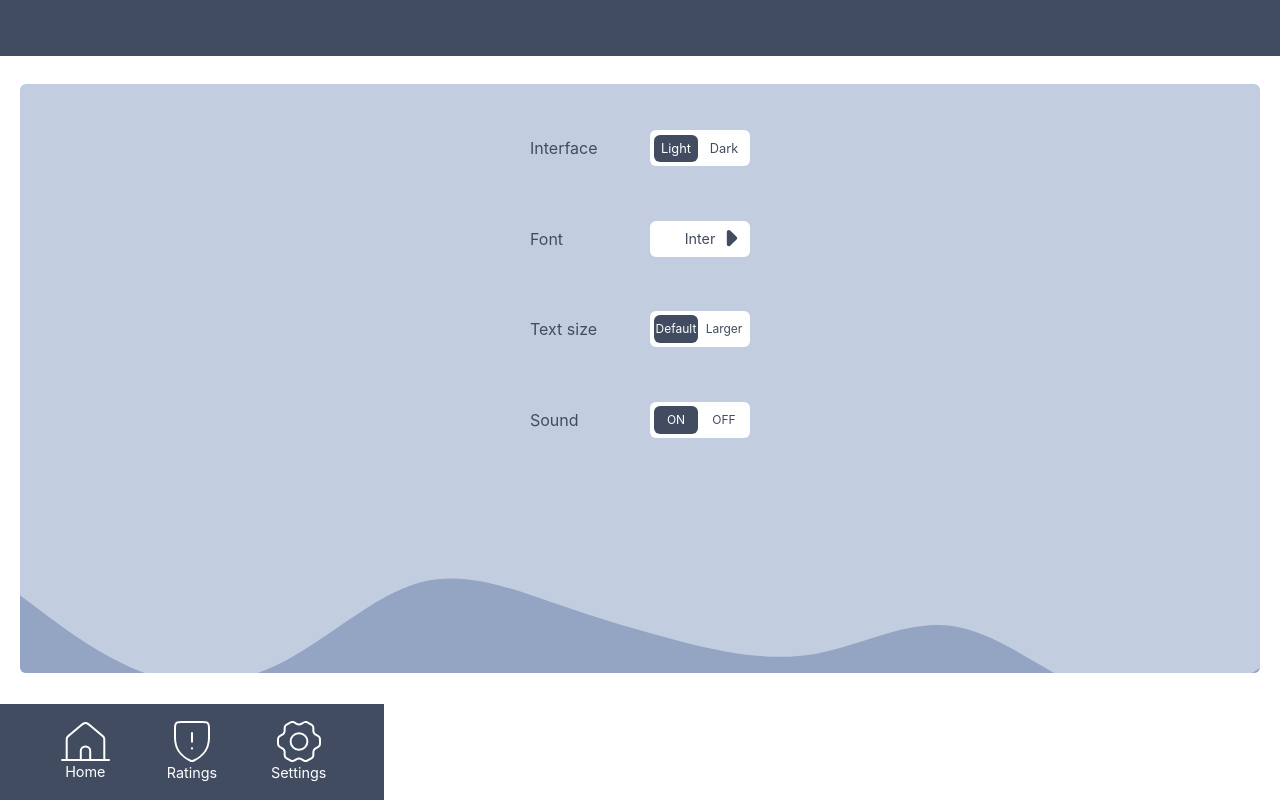
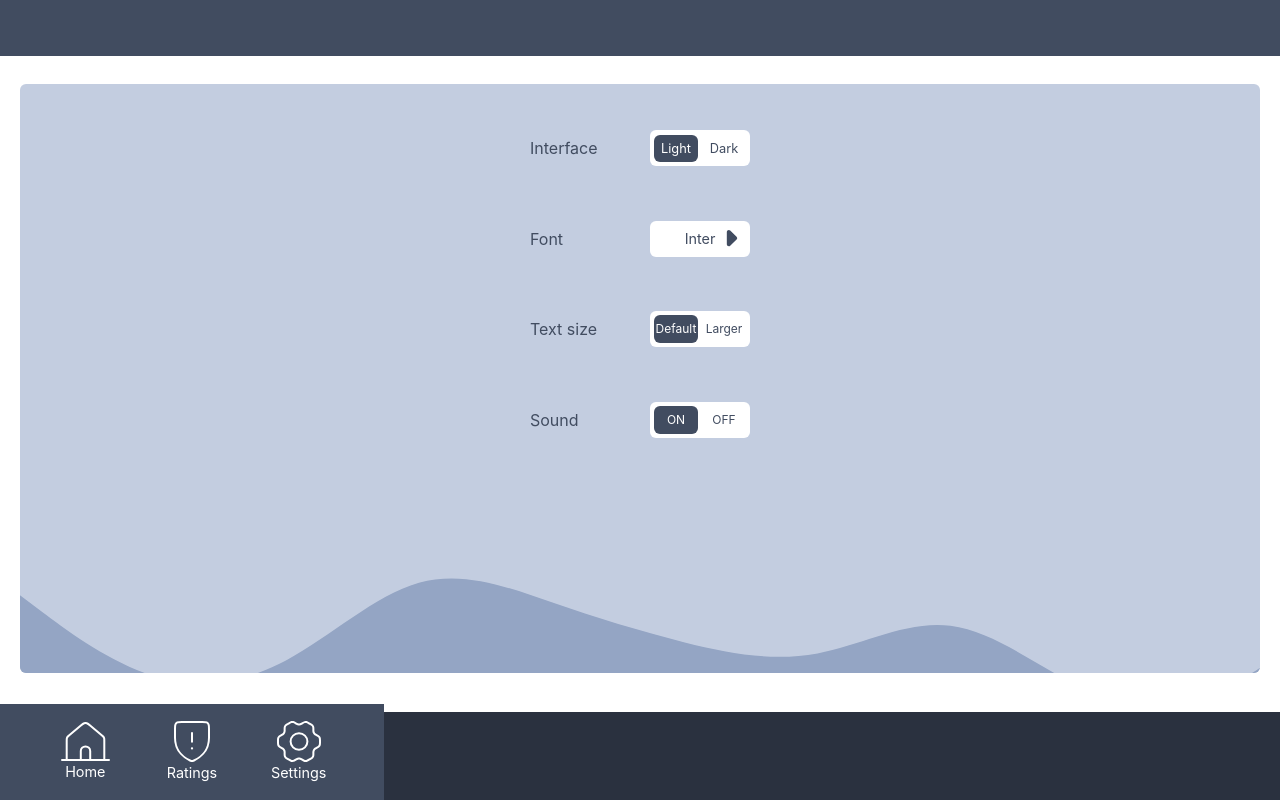
Before and after one commit to iyliaj/The-Promise-V2, a React (Vite) app in the folder the-promise-v2/: page /#/settings in a window 1280 px wide. Built offline with nearby package versions, Linux system fonts and the light colour scheme.

Commit message:
Testing adding bg colour to html element

```diff
--- a/the-promise-v2/src/index.css
+++ b/the-promise-v2/src/index.css
@@ -34,6 +34,10 @@
 }
 
 @layer components {
+    html {
+      @apply bg-dark-primary
+    }
+
     .latest-promise-card {
         @apply w-full h-[90%] rounded-md p-5 relative
     }
```
